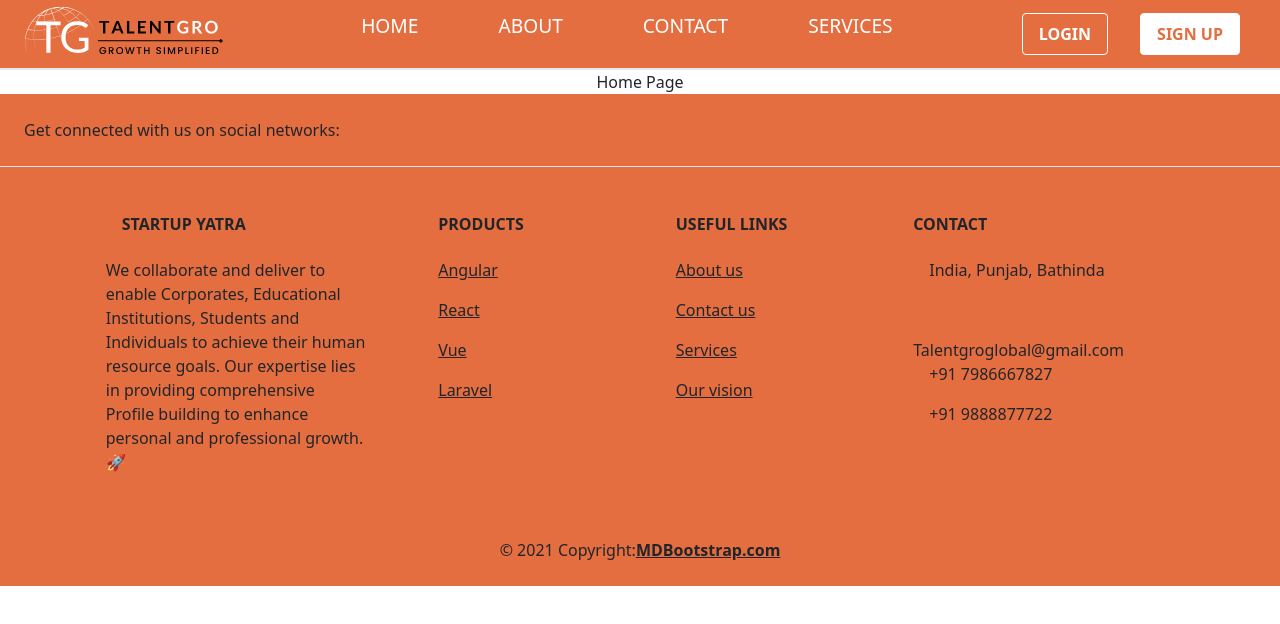
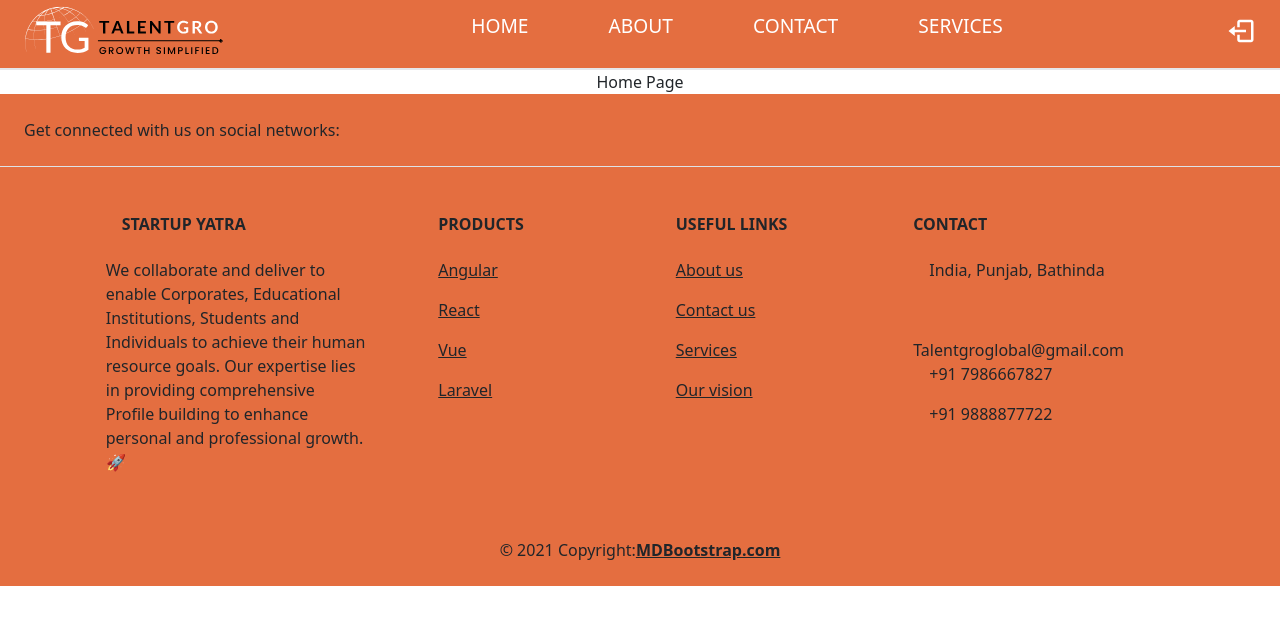
Before and after one commit to Vishal5051/employement-portal-talentGro, a React (Create React App) app: page /login in a window 1280 px wide. Both pictures are taken after typing "name@example.com", "Sample123" into the empty fields and a click on the button "Sign in". Shown: the top 624 px of the page. Built offline with nearby package versions, Linux system fonts and the light colour scheme.

Commit message:
Add Logout Functionality after login

```diff
--- a/package.json
+++ b/package.json
@@ -14,6 +14,7 @@
     "react-router-dom": "^6.23.1",
     "react-scripts": "5.0.1",
     "react-toastify": "^10.0.5",
+    "react-tooltip": "^5.26.4",
     "web-vitals": "^2.1.4"
   },
   "scripts": {
--- a/src/App.js
+++ b/src/App.js
@@ -1,4 +1,4 @@
-import React from 'react';
+import React, { useState } from 'react';
 import { Route, Routes } from "react-router-dom";
 import Home from "./Screens/Home";
 import About from "./Screens/about";
@@ -6,10 +6,15 @@ import Contact from "./Screens/contact";
 import Services from "./Screens/services";
 import Login from "./Screens/Login";
 import Signup from "./Screens/Signup";
+import Navbar from "./components/Navbar"
 
 function App() {
+    const [isLoggedIn, setIsLoggedIn] = useState(false);
+
     return (
         <div className="w-screen h-screen flex-col ">
+            <Navbar isLoggedIn={isLoggedIn} setIsLoggedIn={setIsLoggedIn} />
+
             <Routes>
                 <Route path="/" element={<Home />} />
                 <Route path="/about" element={<About />} />
@@ -17,7 +22,7 @@ function App() {
                 <Route path="/services" element={<Services />} />
                 <Route
                     path="/login"
-                    element={<Login />}
+                    element={<Login setIsLoggedIn={setIsLoggedIn} />}
                 />
                 <Route
                     path="/signup"
--- a/src/Screens/Home.js
+++ b/src/Screens/Home.js
@@ -1,10 +1,8 @@
 import React from 'react';
-import Navbar from "../components/Navbar"
 import Footer from "../components/footer"
 const Home = () => {
     return (
         <div>
-            <Navbar />
             <div className='flex items-center justify-center'>
 
                 Home Page
--- a/src/Screens/Login.js
+++ b/src/Screens/Login.js
@@ -4,9 +4,10 @@ import { toast } from "react-hot-toast";
 import { AiOutlineEyeInvisible, AiOutlineEye } from "react-icons/ai";
 import "../CSS/Login.css"
 import LoginImage from "../assets/login_Image.png"
-import Navbar from "../components/Navbar"
 
-export default function Login() {
+
+export default function Login(props) {
+    const setIsLoggedIn = props.setIsLoggedIn;
     // State to manage visibility of password field
     const [showPassword, setShowPassword] = useState(false);
     // Hook to navigate to different routes
@@ -29,6 +30,7 @@ export default function Login() {
     // Handler to handle form submission
     function submitHandler(e) {
         e.preventDefault();
+        setIsLoggedIn(true);
         // Display success message
         toast.success("Login Success");
         // Navigate to home page after successful login
@@ -37,8 +39,7 @@ export default function Login() {
 
     return (
         <div className="login-w-full login-h-full">
-            {/* Navbar component */}
-            <Navbar />
+
             <div className="login-flex-center">
                 <div className="login-form-container">
                     <div className="login-form-content">
--- a/src/Screens/Signup.js
+++ b/src/Screens/Signup.js
@@ -4,7 +4,6 @@ import { AiOutlineEyeInvisible, AiOutlineEye } from "react-icons/ai";
 import { toast } from "react-hot-toast";
 import "../CSS/Signup.css"
 import SignupImage from "../assets/signup-image.png"
-import Navbar from "../components/Navbar"
 
 export default function Signup() {
     // State to manage visibility of password fields
@@ -47,7 +46,6 @@ export default function Signup() {
     return (
         <div className="w-full h-full">
             {/* Navbar component */}
-            <Navbar />
             <div className="flex-center-signup">
                 <div>
                     {/* Signup image */}
--- a/src/Screens/about.js
+++ b/src/Screens/about.js
@@ -1,9 +1,7 @@
 import React from 'react';
-import Navbar from "../components/Navbar"
 const about = () => {
     return (
         <div>
-            <Navbar />
             <div className='flex items-center justify-center'>
 
                 About Page
--- a/src/Screens/contact.js
+++ b/src/Screens/contact.js
@@ -1,9 +1,7 @@
 import React from 'react';
-import Navbar from "../components/Navbar"
 const contact = () => {
     return (
         <div>
-            <Navbar />
             <div className='flex items-center justify-center'>
                 Contact Page
             </div>
--- a/src/Screens/services.js
+++ b/src/Screens/services.js
@@ -1,9 +1,8 @@
 import React from 'react';
-import Navbar from "../components/Navbar"
+
 const services = () => {
     return (
         <div>
-            <Navbar />
             <div className='flex items-center justify-center'>
                 Services Page
             </div>
--- a/src/components/Navbar.css
+++ b/src/components/Navbar.css
@@ -42,3 +42,14 @@
     background-color: transparent;
     color: white;
 }
+
+/* Custom tooltip styles */
+#my-logout-tooltip {
+    background-color: white;
+    color: var(--orange-color);
+    border-radius: 5px;
+    padding: 0.5rem;
+    font-size: 1rem;
+    opacity: 1;
+    box-shadow: 0 0 10px rgba(0, 0, 0, 0.1);
+}
--- a/src/components/Navbar.jsx
+++ b/src/components/Navbar.jsx
@@ -2,8 +2,13 @@ import React from 'react';
 import logo from "../assets/TalentGro-RetinaLogo.svg";
 import { NavLink } from 'react-router-dom';
 import "./Navbar.css"
+import { toast } from "react-hot-toast";
+import { BiLogOut } from "react-icons/bi";
+import { Tooltip as ReactTooltip } from "react-tooltip";
 
-const Navbar = () => {
+const Navbar = (props) => {
+    const isLoggedIn = props.isLoggedIn;
+    const setIsLoggedIn = props.setIsLoggedIn;
     return (
         <div className='w-full flex justify-between items-center px-6 h-[70px] bg-primary-color border-b-2 z-50'>
             <NavLink to="/">
@@ -29,17 +34,40 @@ const Navbar = () => {
             </nav>
 
             <div className="nav-container">
+                {!isLoggedIn && (
                     <NavLink to="/login">
                         <button className="login-button">
                             Login
                         </button>
                     </NavLink>
+                )}
 
+                {!isLoggedIn && (
                     <NavLink to="/signup">
                         <button className="signup-button">
                             Sign Up
                         </button>
                     </NavLink>
+                )}
+
+                {isLoggedIn && (
+                    <NavLink to="/">
+                        <button
+                            onClick={() => {
+                                setIsLoggedIn(false);
+                                toast.success("Logout Sucessfully");
+                            }}>
+                            <BiLogOut data-tooltip-id="my-logout-tooltip" size={30} color='white' />
+                            <ReactTooltip
+                                id="my-logout-tooltip"
+                                place="bottom"
+                                effect="solid"
+                                className="custom-tooltip"
+                                content="Logout"
+                            />
+                        </button>
+                    </NavLink>
+                )}
             </div>
 
         </div>
```
Also changed, not shown: 2 other files (tests, documents, lock files or other folders). Lines whose indentation alone changed are shown as unchanged.
